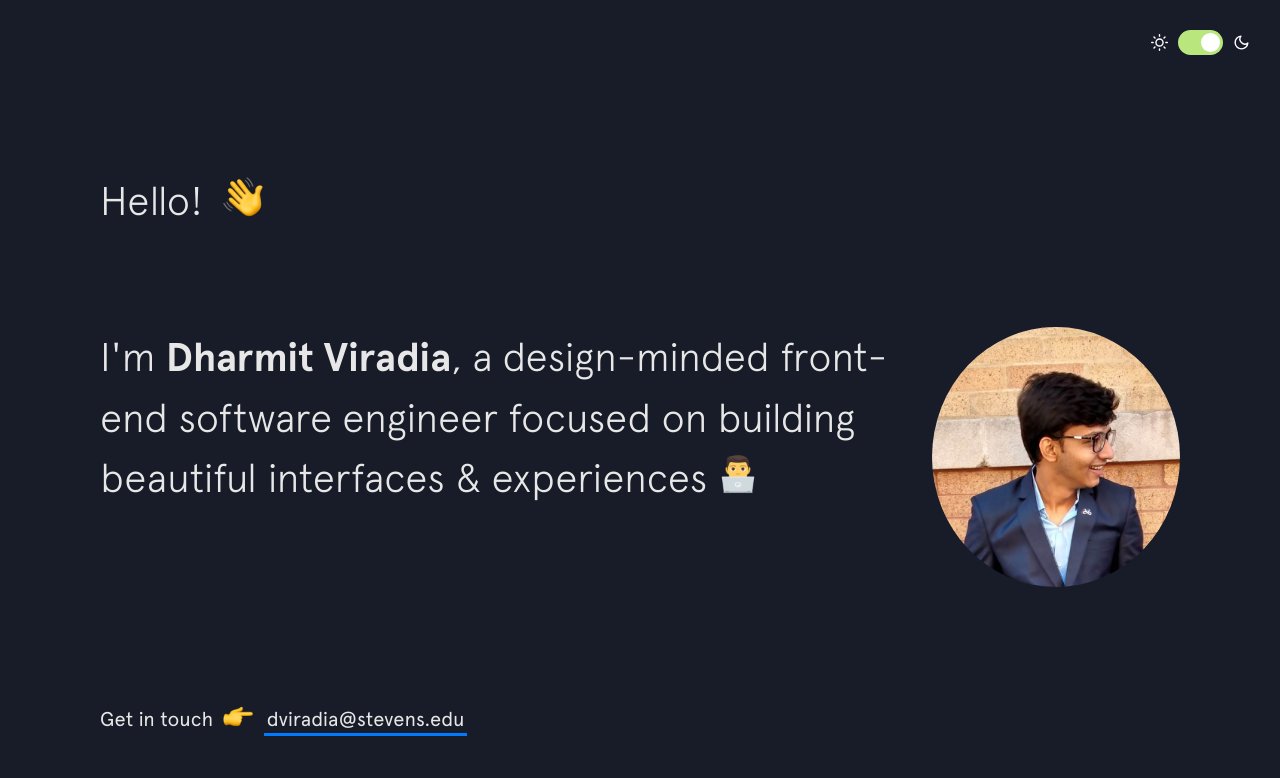
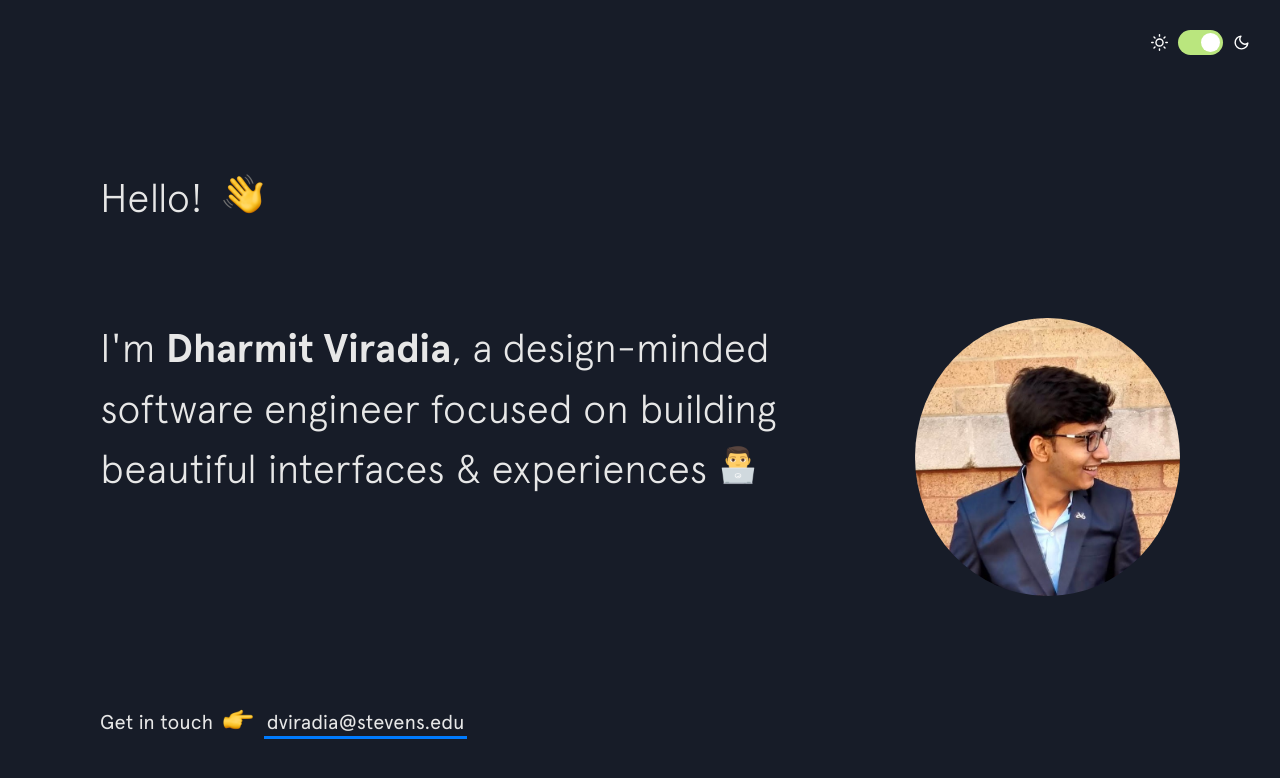
Before and after one commit to dharmitviradia/dharmitviradia.github.io, a Jekyll site: the page built from index.html, in a window 1280 px wide and 900 px high. Shown: the top 778 px of the window. Built offline with Jekyll 4.4.1, drawn with Linux system fonts in a browser that asks for light colours; nearby versions of some CDN libraries.

Commit message:
Update intro.html

```diff
--- a/_includes/intro.html
+++ b/_includes/intro.html
@@ -6,7 +6,7 @@
   <h2>
     <div class="intro__tagline" style="display: flex">
         <div style="flex-grow: 2">I'm
-          <span class="name">Dharmit Viradia</span>, a design-minded front-end software engineer focused on building beautiful interfaces &amp; experiences
+          <span class="name">Dharmit Viradia</span>, a design-minded software engineer focused on building beautiful interfaces &amp; experiences
           <span class="emoji technologist"></span>
         </div>
         <div style="flex-grow: 1; margin-bottom: 25px">
```
